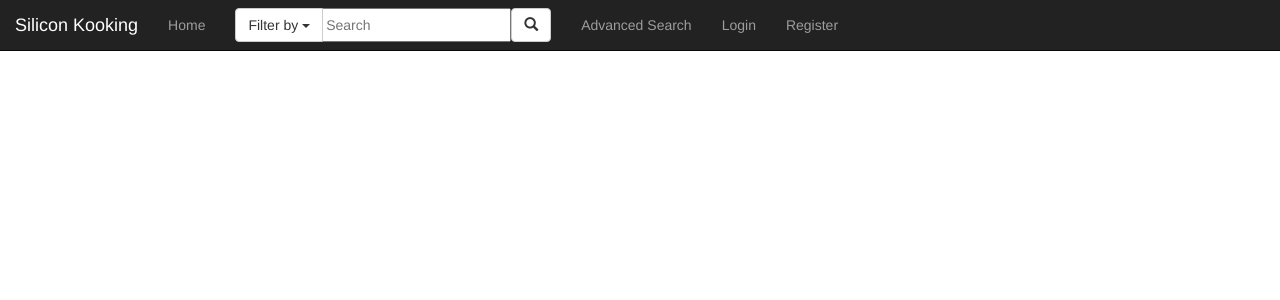
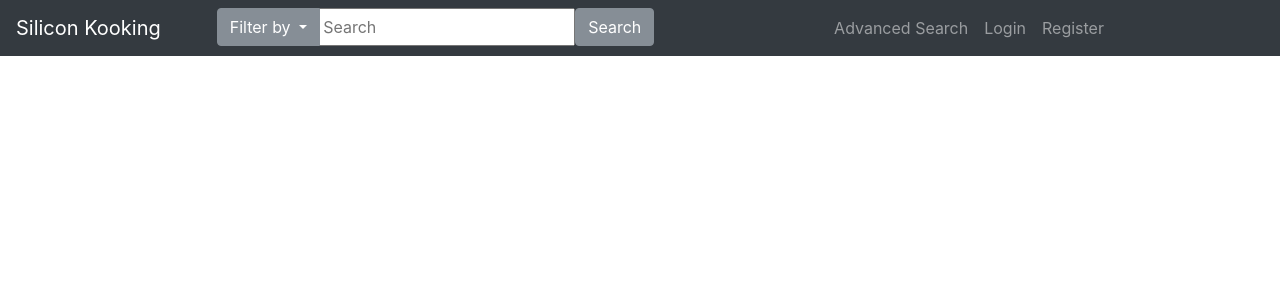
Before and after one commit to SiliconNights/SiliconNights, a Django app: template Silicon_Kooking_Src/src/templates/header.html in a window 1280 px wide. Shown: the top 300 px of the page. Run offline with Django 3.2, Linux system fonts and the light colour scheme; the template is opened without the code that fills it, so the values that code supplies are empty; some libraries are stand-ins or nearby versions.

Commit message:
Swap header.html to bs4
- Note: need to add autocomplete function to page. (Sorry Rafael :confused: )

```diff
--- a/Silicon_Kooking_Src/src/templates/header.html
+++ b/Silicon_Kooking_Src/src/templates/header.html
@@ -1,21 +1,19 @@
-
 <!DOCTYPE html>
 <html lang="en">
 
     <head>
         <title>Silicon Kooking</title>
-		<meta charset="utf-8" />
+        <meta charset="utf-8">
         <meta name="viewport" content="width=device-width, initial-scale=1">
 		{% load staticfiles %}
-			<link rel="stylesheet" href="https://maxcdn.bootstrapcdn.com/bootstrap/3.3.7/css/bootstrap.min.css">
+			<link href="https://fonts.googleapis.com/css?family=Dancing+Script|Raleway" rel="stylesheet">
+			<link rel="stylesheet" href="//maxcdn.bootstrapcdn.com/bootstrap/4.0.0-beta/css/bootstrap.min.css" />
+			<script src="//ajax.googleapis.com/ajax/libs/jquery/2.2.4/jquery.min.js"></script>
+			<script src="//cdnjs.cloudflare.com/ajax/libs/popper.js/1.11.0/umd/popper.min.js"></script>
+			<script src="//maxcdn.bootstrapcdn.com/bootstrap/4.0.0-beta/js/bootstrap.min.js"></script>
 
-				<script src="https://ajax.googleapis.com/ajax/libs/jquery/3.3.1/jquery.min.js"></script>
-				<script src="https://maxcdn.bootstrapcdn.com/bootstrap/3.3.7/js/bootstrap.min.js"></script>
+			<script language="javascript">
 
-				{% block head_css %}
-				{% endblock %}
-			</head>
-			<script language="javascript">
 				$(document).ready(function(e){
 					$('.search-panel .dropdown-menu').find('a').click(function(e) {
 						e.preventDefault();
@@ -23,127 +21,81 @@
 						var concept = $(this).text();
 						$('.search-panel span#search_concept').text(concept);
 						$('.input-group #search_param').val(param);
+						var choice = param.toLowerCase();
+						$('#typeSearch').attr( 'name', choice );
 					});
 				});
+
 			</script>
+			<style type="text/css">
+				#recipe-search{
+					padding-left: 25px;
+					padding-right: 70px;
+					width: 60%;
+				}
+			</style>
 
-
+	</head>
     <header>
-			<div id ="header">
-						<nav class="navbar navbar-inverse navbar-fixed-top">
-
-
-
-
-
-							<div class="container-fluid">
-
-
-								<div class="navbar-header">
-									<button type="button" class="navbar-toggle" data-toggle="collapse" data-target="#myNavbar">
-										<span class="icon-bar"></span>
-										<span class="icon-bar"></span>
-										<span class="icon-bar"></span>
+        <div id="header">
+            <nav class="navbar navbar-dark bg-dark fixed-top navbar-expand-md">
+                <button type="button" class="navbar-toggler" data-toggle="collapse" data-target="#myNavbar">
+					&#x2630;
 				</button>
 				<a class="navbar-brand" href="/">Silicon Kooking</a>
-
-								</div>
-		<div class ="row">
-
-								<div class="collapse navbar-collapse" id="myNavbar" >
+                <div class="collapse navbar-collapse" id="myNavbar">
                     <div class="container text-center">
                         <ul class="nav navbar-nav">
 
-											<li><a href="/">Home</a></li>
-
-
-
-												<form class="navbar-form navbar-left" action="search" method="get">
-
-													<div class="form-group">
-
-					<div class = "input-group">
+							<div id="recipe-search">
+								<form class="form-inline" action="search" id="recipeSearch" method="get">
+									<div class="input-group">
 										<div class="input-group-btn search-panel">
-							<button type="button" class="btn btn-default dropdown-toggle" data-toggle="dropdown">
-								<span id="search_concept">Filter by</span> <span class="caret"></span>
+											<button type="button" class="btn btn-secondary dropdown-toggle" data-toggle="dropdown">	<span id="search_concept">Filter by</span>  <span class="caret"></span>
 											</button>
-
-							<ul class="dropdown-menu" role="menu" style = "position:absolute">
-							  <li><a href="#Recipe">Recipe</a></li>
-							  <li><a href="#Ingredients">Ingredients</a></li>
-							  <li><a href="#Cuisine">Cuisine</a></li>
-							  <li><a href="#Meal type">Meal Type</a></li>
-							  <li class="divider"></li>
-							  <li><a href="#All">Anything</a></li>
+											<ul class="dropdown-menu" role="menu">
+												<li class="dropdown-item"><a href="#Recipe">Recipe</a>
+												</li>
+												<li class="dropdown-item"><a href="#Ingredients">Ingredients</a>
+												</li>
+												<li class="dropdown-item"><a href="#Cuisine">Cuisine</a>
+												</li>
+												<li class="dropdown-item"><a href="#Meal type">Meal Type</a>
+												</li>
+												<li class="divider dropdown-item"></li>
+												<li class="dropdown-item"><a href="#All">Anything</a>
+												</li>
 											</ul>
-
 										</div>
-												<input type="hidden" name="search_param" value="all" id="search_param">
-
-<!-------------------------------------------------->
-														<input id= "recipes" type="text" class="f-control" placeholder="Search" name="query" style = "width:100%; height:34px;">
-														<span class="input-group-btn">
-															<button type="Search button" class="btn btn-default"><span class="glyphicon glyphicon-search"></span></button>
-														</span>
-<script>
-  $(function() {
-    $("#recipes").autocomplete({
-      source: "/api/get_recipes/",
-      select: function (event, ui) { //item selected
-        AutoCompleteSelectHandler(event, ui)
-      },
-      minLength: 2,
-    });
-  });
-
-  function AutoCompleteSelectHandler(event, ui)
-  {
-    var selectedObj = ui.item;
-  }
-
-</script>
-
+										<input id="typeSearch" type="text" class="f-control" placeholder="Search" name="all">
+										<button type="Search" class="btn btn-secondary">Search</button>
 									</div>
+								</form>
 							</div>
 
-												</form>
-
-
-											<li><a href="#">Advanced Search</a></li>
-
+							<li class="nav-item"><a href="#" class="nav-link">Advanced Search</a> </li>
 							{% if user.is_authenticated %}
-											<li><a href="/accounts/profile/">Profile</a></li>
-											<li><a href="/accounts/logout/">Logout</a></li>
+								<li class="nav-item"><a href="/accounts/profile/" class="nav-link">Profile</a></li>
+								<li class="nav-item"><a href="/accounts/logout" class="nav-link">Logout</a></li>
 							{% else %}
-											<li><a href="/accounts/login/">Login</a></li>
-											<li><a href="/accounts/register/">Register</a></li>
+								<li class="nav-item"><a href="/accounts/login/" class="nav-link">Login</a></li>
+								<li class="nav-item"><a href="/accounts/register/" class="nav-link">Register</a></li>
 							{% endif %}
-
-
 
 						</ul>
                     </div>
 				</div>
-
-</div>
-
-
-							</div>
-
-
 			</nav>
         </div>
     </header>
     <br>
     <br>
     <br>
-		<div id="body">
+    <br>
 	{% block pager %}
 
 	{% endblock %}
-
 	{% block body %}
 
 	{% endblock %}
-		</div>
 </html>
```
Also changed, not shown: Silicon_Kooking_Src/src/templates/header_bs3.html (added, +90 -0 lines), Silicon_Kooking_Src/src/templates/header_bs4.html (deleted, +0 -101 lines). Lines whose indentation alone changed are shown as unchanged.
